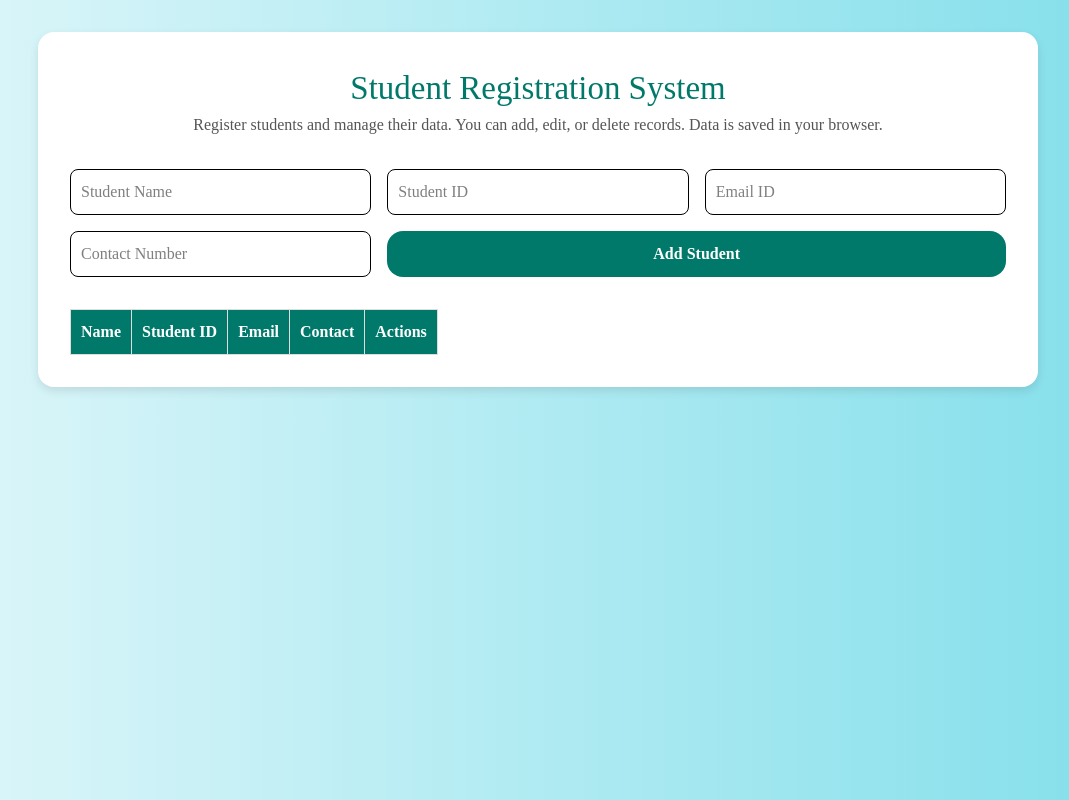
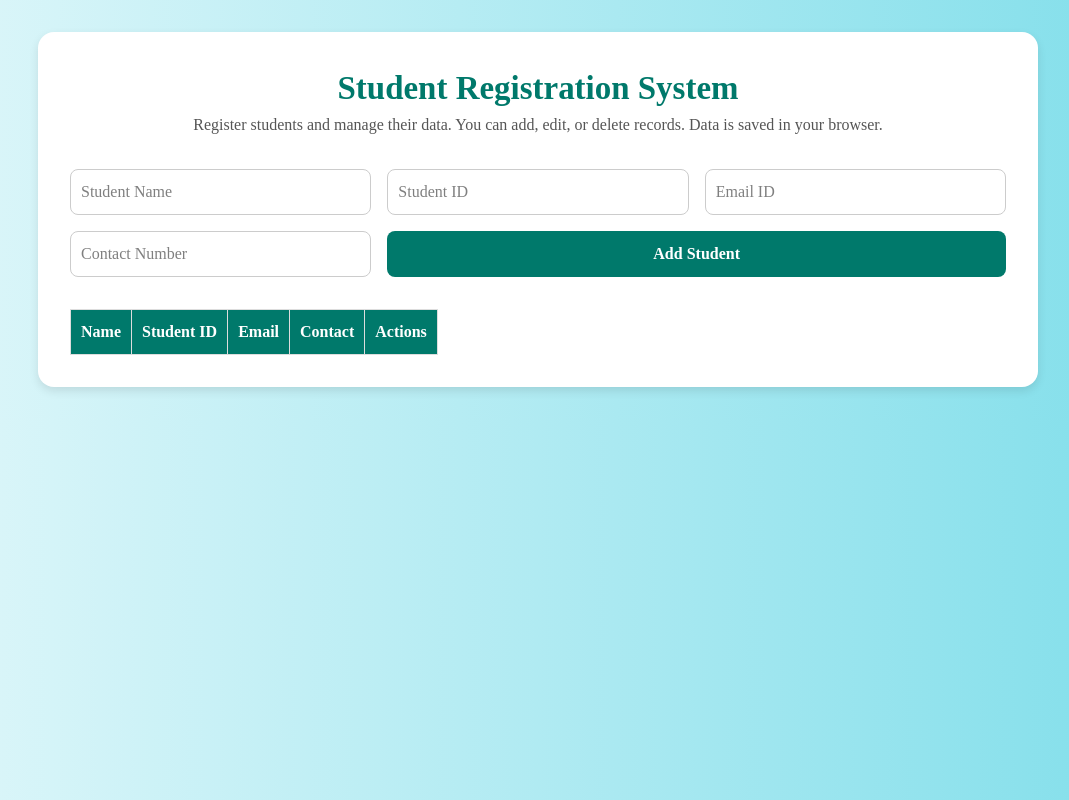
Before and after one commit to rajritukumar-code/DOM_JS, a website: page index.html in a window 1280 px wide. Shown: the whole page, without its empty margins (102-1171 px from the left). Drawn offline with Linux system fonts and the light colour scheme; a web font is replaced by a local one.

Commit message:
fixed bugs

```diff
--- a/index.html
+++ b/index.html
@@ -12,7 +12,7 @@
       <div
         class="max-w-[1000px] m-auto p-8 bg-[#fff] rounded-2xl shadow-[0_4px_10px_rgba(0,0,0,0.1)]"
       >
-        <h1 class="text-center text-[2.06rem] font-medium text-text">
+        <h1 class="text-center text-[2.06rem] font-bold text-text ">
           Student Registration System
         </h1>
         <p class="text-center mb-8 text-second_text">
@@ -25,35 +25,35 @@
           id="studentForm"
         >
           <input
-            class="p-2.5 border-[1px] border-solid rounded-[8px] text-[16px]"
+            class="p-2.5 border-[1px] border-solid rounded-[8px] text-[16px] border-[#ccc]"
             type="text"
             id="name"
             placeholder="Student Name"
             required
           />
           <input
-            class="p-2.5 border-[1px] border-solid rounded-[8px] text-[16px]"
+            class="p-2.5 border-[1px] border-solid rounded-[8px] text-[16px] border-[#ccc]"
             type="text"
             id="studentId"
             placeholder="Student ID"
             required
           />
           <input
-            class="p-2.5 border-[1px] border-solid rounded-[8px] text-[16px]"
+            class="p-2.5 border-[1px] border-solid rounded-[8px] text-[16px] border-[#ccc]"
             type="email"
             id="email"
             placeholder="Email ID"
             required
           />
           <input
-            class="p-2.5 border-[1px] border-solid rounded-[8px] text-[16px]"
+            class="p-2.5 border-[1px] border-solid rounded-[8px] text-[16px] border-[#ccc]"
             type="text"
             id="contact"
             placeholder="Contact Number"
             required
           />
           <button
-            class="p-2.5 col-span-2 bg-text text-bg font-bold rounded-2xl cursor-pointer transition-colors duration-300 hover:bg-bg-hover max-sm:col-span-1"
+            class="p-2.5 col-span-2 bg-text text-bg font-bold rounded-[8px] cursor-pointer transition-colors duration-300 hover:bg-bg-hover max-sm:col-span-1"
             type="submit"
           >
             Add Student
```
Also changed, not shown: src/output.css.
